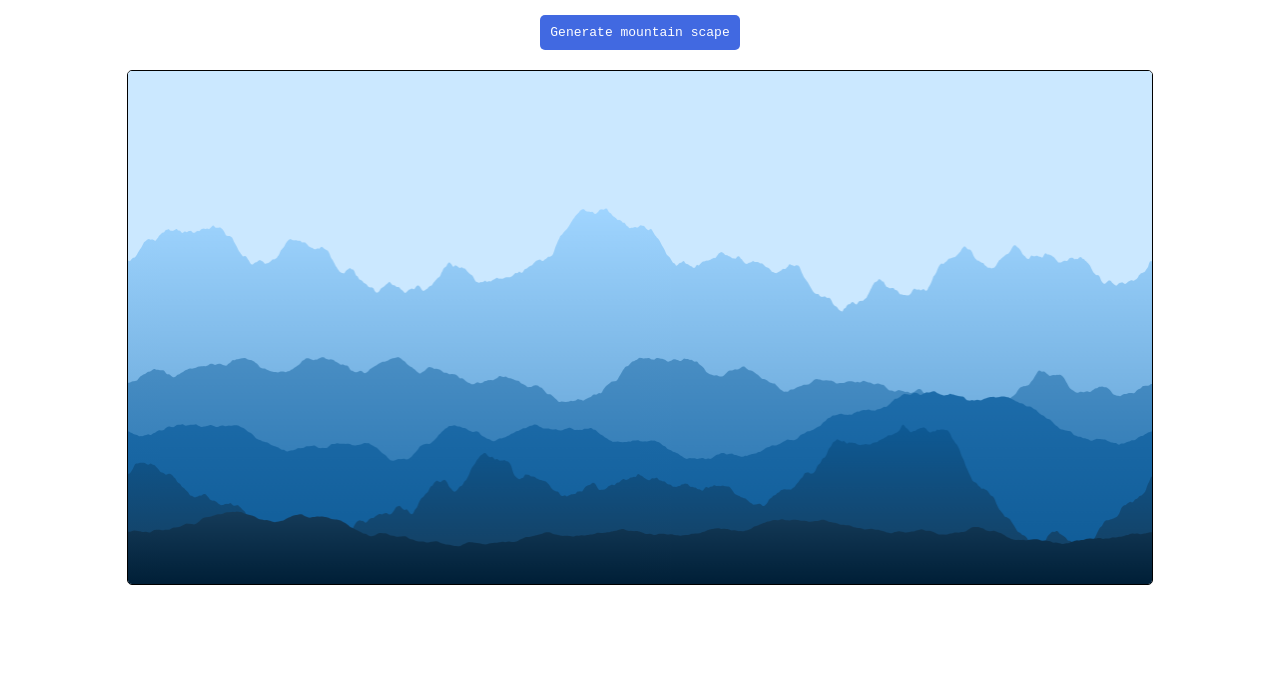
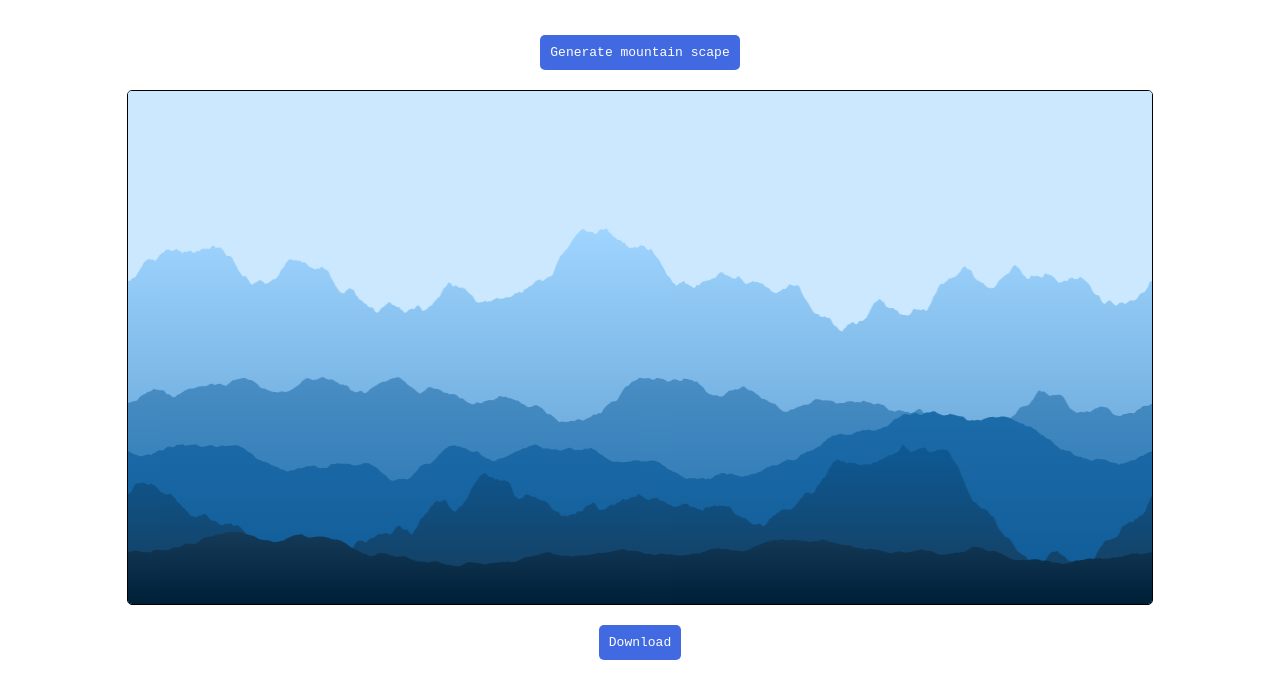
Before and after one commit to Sammcb/MountainScape, a plain HTML site: page index.html in a window 1280 px wide. Shown: the part 51-750 px from the top of the page. Drawn offline with Linux system fonts and the light colour scheme.

Commit message:
Added download button.

```diff
--- a/index.html
+++ b/index.html
@@ -6,6 +6,7 @@
 	<div class="center-column">
 		<h1 class="title">MountainScape</h1>
 		<a id="submit" onclick="draw()">Generate mountain scape</a>
-		<canvas id="mountain" />
+		<canvas id="mountain"></canvas>
+		<a id="download" href="" download="">Download</a>
 	</div>
 </body>
--- a/mountains.css
+++ b/mountains.css
@@ -31,18 +31,19 @@ body {
 	border-bottom: 1px solid var(--separator);
 }
 
-#submit {
+a {
 	all: unset;
 	background: royalblue;
 	border-radius: 5px;
 	color: white;
 	cursor: pointer;
 	padding: 10px;
-	margin-bottom: 20px;
+	margin: 20px 0;
+	transition: all 0.2s ease-in;
 }
 
 @media(hover: hover) {
-	#submit:hover {
+	a:hover {
 		color: lightskyblue;
 	}
 }
--- a/mountains.js
+++ b/mountains.js
@@ -184,6 +184,12 @@ function fillBackground(colors, gradient=false) {
 	context.fillRect(0, 0, width, height)
 }
 
+function updateDownload() {
+	const downloadButton = document.getElementById('download')
+	downloadButton.href = canvas.toDataURL()
+	downloadButton.download = 'mountains.png'
+}
+
 function draw() {
 	clearCanvas()
 
@@ -224,4 +230,6 @@ function draw() {
 	peaks = 2
 	colors = ['#153b59', '#001f37']
 	formMountain(octaves, flatnessFactor, heightFactor, peaks, colors, gradient=true)
+
+	updateDownload()
 }
```
Also changed, not shown: 1 other file.
